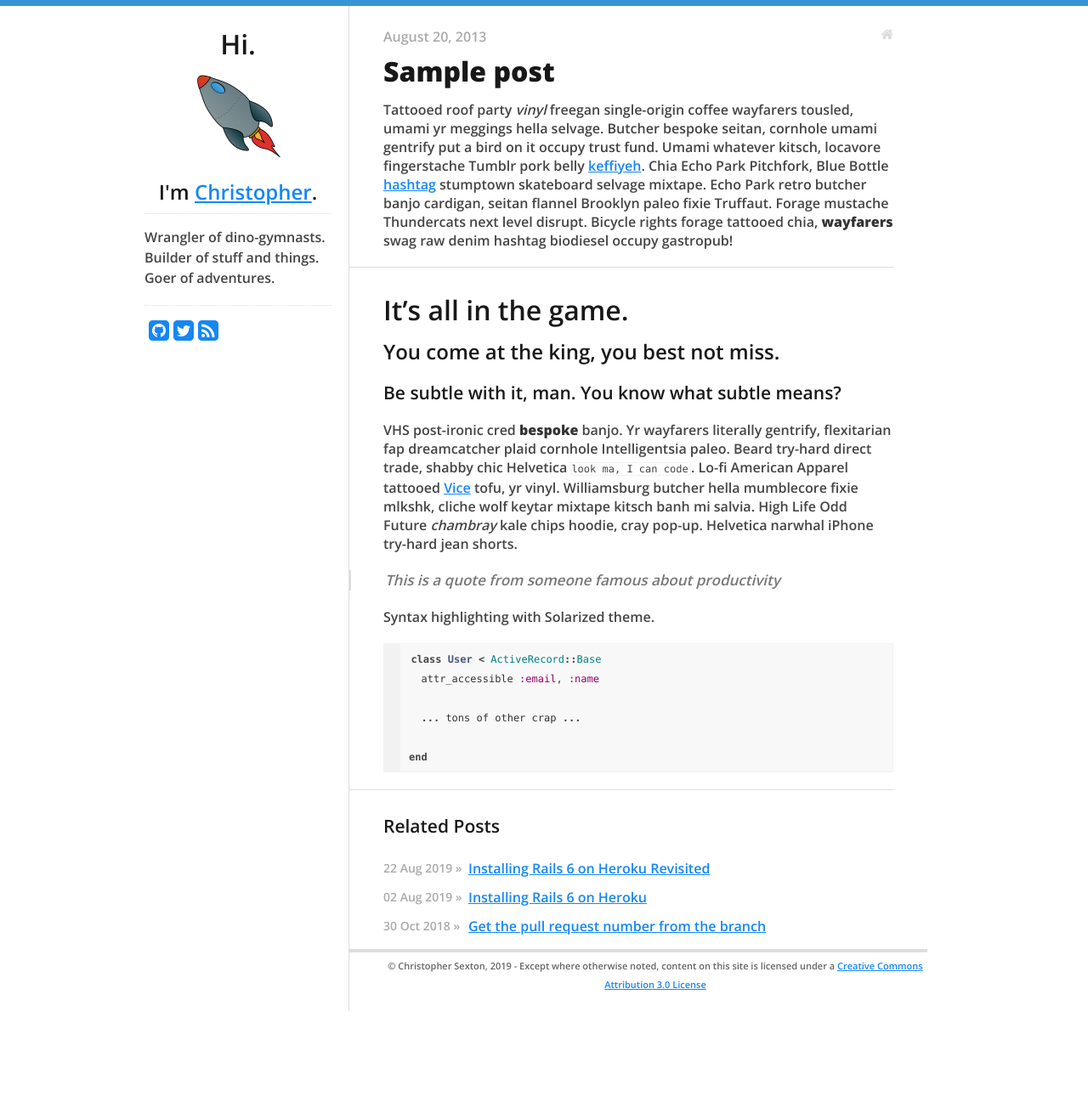
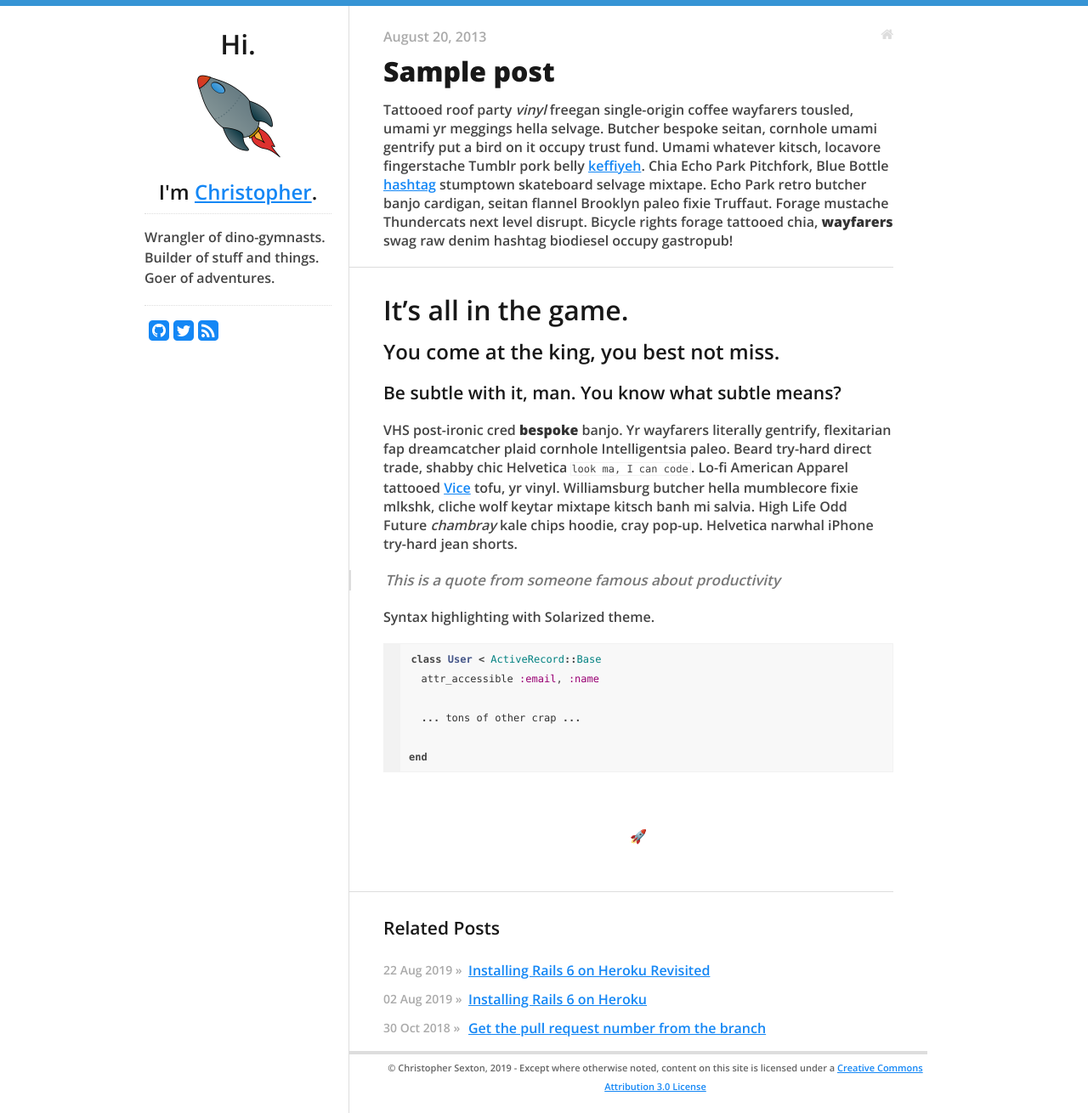
Before and after one commit to csexton/codeography.com, a Jekyll site: the page built from _posts/2013-08-20-sample-post.md, in a window 1280 px wide. Shown: the whole page at 85% size. Built offline with Jekyll 4.4.1, drawn with Linux system fonts in a browser that asks for light colours; nearby versions of some CDN libraries; comment, search, counter and statistics services are not loaded; before the commit the page ends 1190 px from its top, so only the background shows below that.

Commit message:
Fix border color and add a :rocket:

```diff
--- a/_includes/css/base.css
+++ b/_includes/css/base.css
@@ -85,12 +85,12 @@
 
 /*	Blockquotes  */
 	blockquote, blockquote p { font-size: 17px; line-height: 24px; color: #777; font-style: italic; }
-	blockquote { margin: 0px; padding: 0px 20px 0 15px; border-left: 2px solid #ddd; }
+	blockquote { margin: 0px; padding: 0px 20px 0 15px; border-left: 2px solid var(--accent-color, #ddd); }
 	blockquote cite { display: block; font-size: 12px; color: #555; }
 	blockquote cite:before { content: "\2014 \0020"; }
 	blockquote cite a, blockquote cite a:visited, blockquote cite a:visited { color: {{ site.colors.highlight }}; }
 
-	hr { border: solid #ddd; border-width: 1px 0 0; clear: both; margin: 10px 0 30px; height: 0; }
+	hr { border: solid var(--accent-color, #ddd); border-width: 1px 0 0; clear: both; margin: 10px 0 30px; height: 0; }
 
 
 /* #Links
```
Also changed, not shown: _layouts/post.html (+7 -0 lines).
